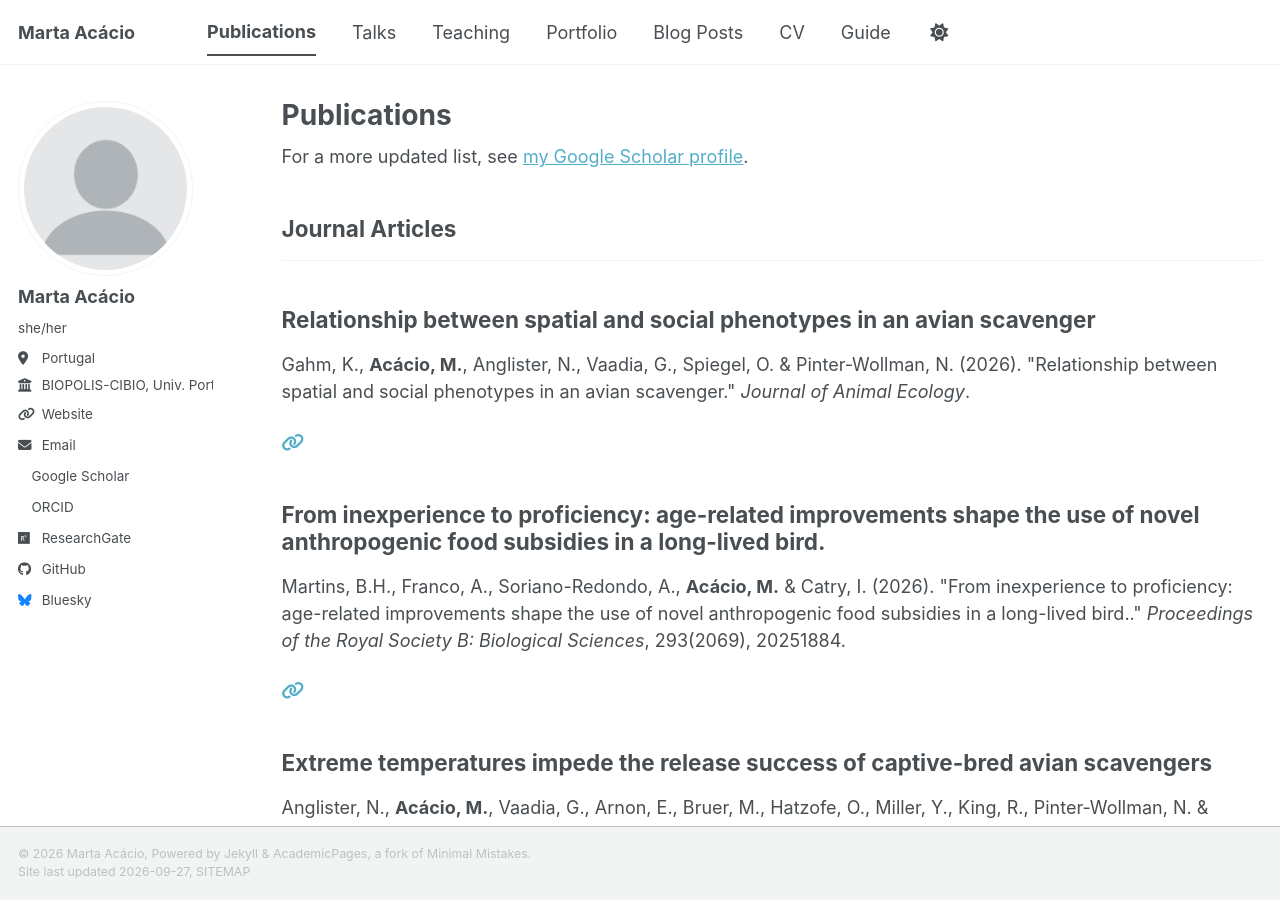
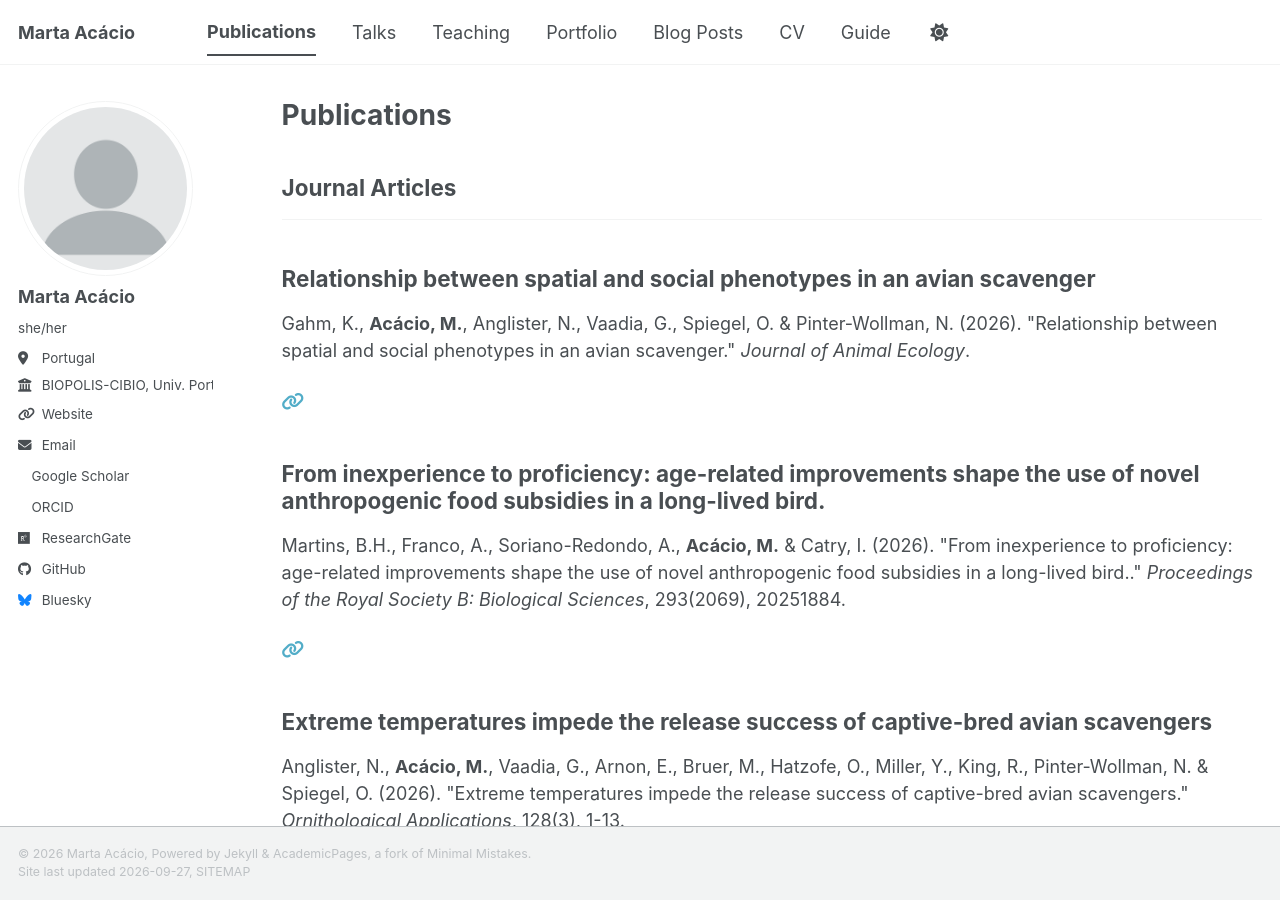
Before and after one commit to m-acacio/m-acacio.github.io, a Jekyll site: the page built from _pages/publications.html, in a window 1280 px wide and 900 px high. Built offline with Jekyll 4.4.1, drawn with Linux system fonts in a browser that asks for light colours; a style sheet for code colours, icons or effects is not loaded.

Commit message:
Update publications.html

```diff
--- a/_pages/publications.html
+++ b/_pages/publications.html
@@ -4,12 +4,6 @@ title: "Publications"
 permalink: /publications/
 author_profile: true
 ---
-
-{% if site.author.googlescholar %}
-  <div class="wordwrap">For a more updated list, see <a href="{{site.author.googlescholar}}">my Google Scholar profile</a>.</div>
-{% endif %}
-
-{% include base_path %}
 
 <!-- New style rendering if publication categories are defined -->
 {% if site.publication_category %}
```
